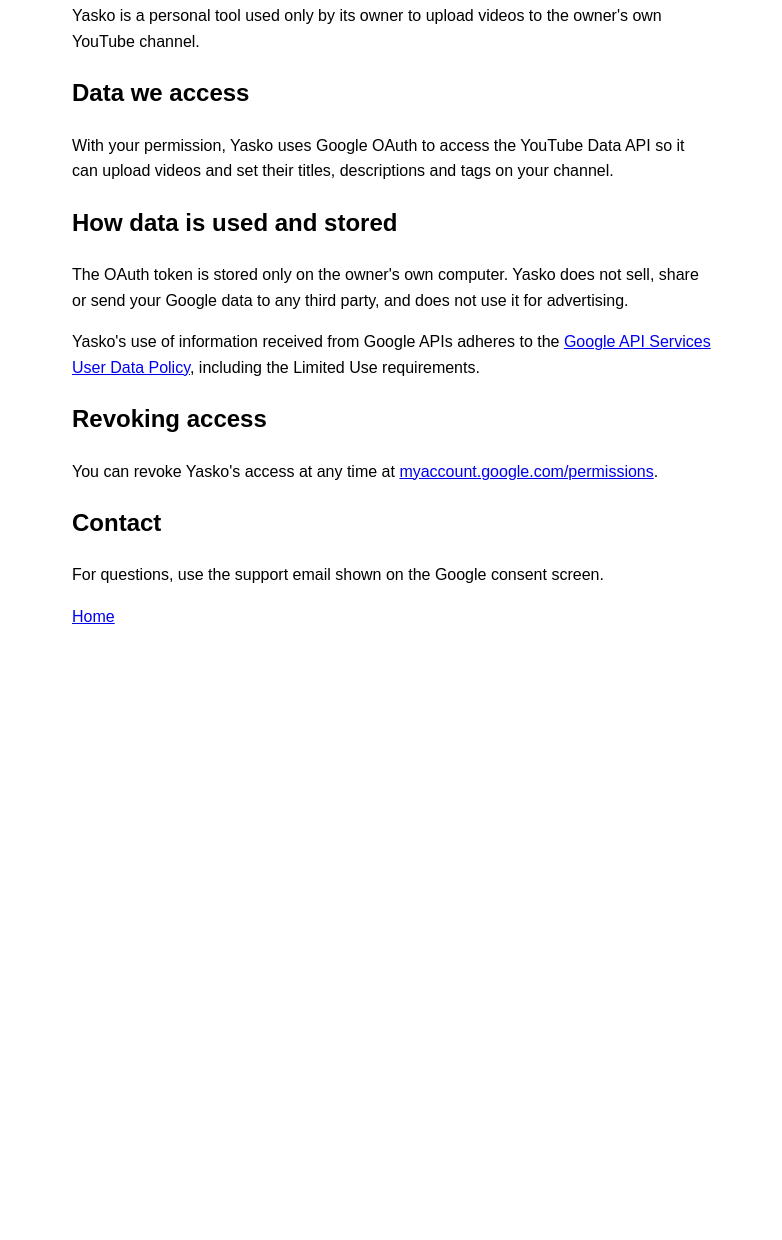
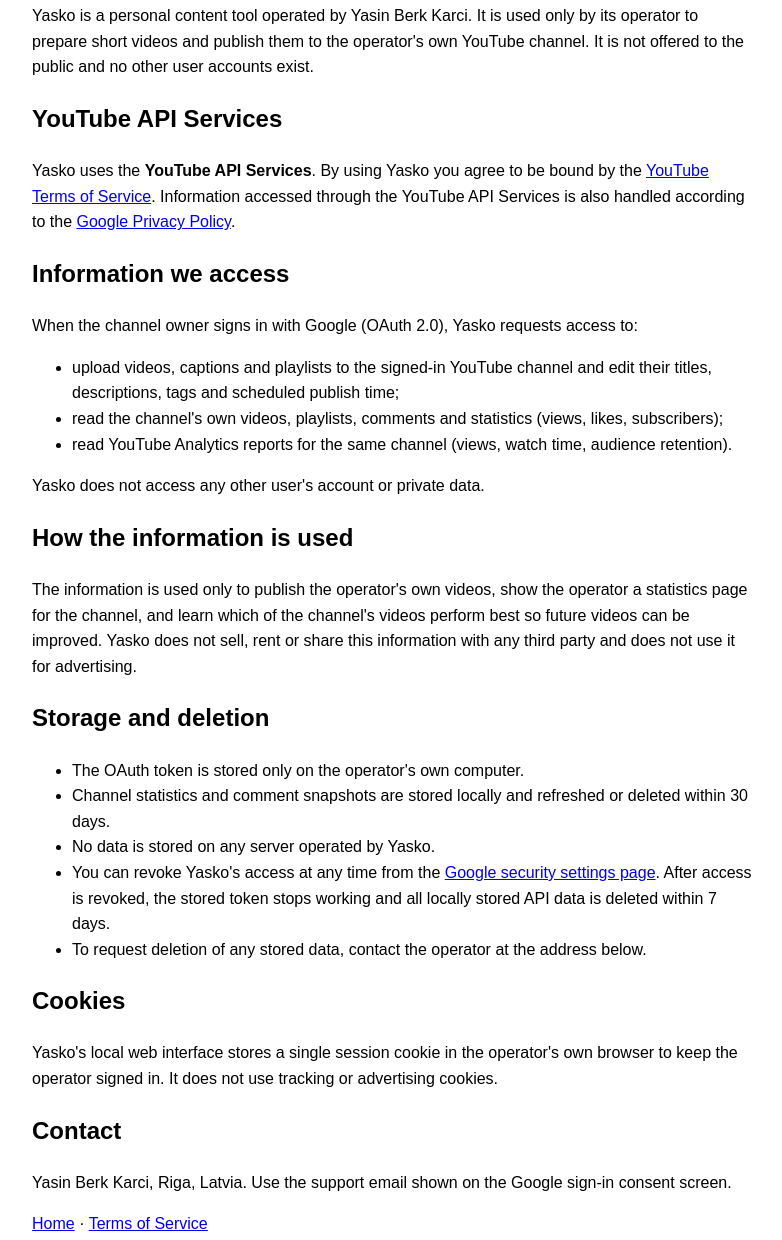
Before and after one commit to YaskoBerk1938/YaskoBerk1938.github.io, a plain HTML site: page privacy.html in a window 1280 px wide. Shown: the part 151-1391 px from the top of the page, without its empty margins (248-1030 px from the left). Before the commit the page ends 821 px from the top, so only its background shows below. Drawn offline with Linux system fonts and the light colour scheme.

Commit message:
Update privacy policy details and formatting

```diff
--- a/privacy.html
+++ b/privacy.html
@@ -5,19 +5,40 @@
 <meta name="viewport" content="width=device-width, initial-scale=1">
 <title>Yasko - Privacy Policy</title>
 </head>
-<body style="font-family:sans-serif;max-width:640px;margin:40px auto;padding:0 16px;line-height:1.6">
+<body style="font-family:sans-serif;max-width:720px;margin:40px auto;padding:0 16px;line-height:1.6">
 <h1>Privacy Policy</h1>
 <p>Last updated: November 14, 2026</p>
-<p>Yasko is a personal tool used only by its owner to upload videos to the owner's own YouTube channel.</p>
-<h2>Data we access</h2>
-<p>With your permission, Yasko uses Google OAuth to access the YouTube Data API so it can upload videos and set their titles, descriptions and tags on your channel.</p>
-<h2>How data is used and stored</h2>
-<p>The OAuth token is stored only on the owner's own computer. Yasko does not sell, share or send your Google data to any third party, and does not use it for advertising.</p>
-<p>Yasko's use of information received from Google APIs adheres to the <a href="https://developers.google.com/terms/api-services-user-data-policy">Google API Services User Data Policy</a>, including the Limited Use requirements.</p>
-<h2>Revoking access</h2>
-<p>You can revoke Yasko's access at any time at <a href="https://myaccount.google.com/permissions">myaccount.google.com/permissions</a>.</p>
+<p>Yasko is a personal content tool operated by Yasin Berk Karci. It is used only by its operator to prepare short videos and publish them to the operator's own YouTube channel. It is not offered to the public and no other user accounts exist.</p>
+
+<h2>YouTube API Services</h2>
+<p>Yasko uses the <b>YouTube API Services</b>. By using Yasko you agree to be bound by the <a href="https://www.youtube.com/t/terms">YouTube Terms of Service</a>. Information accessed through the YouTube API Services is also handled according to the <a href="https://policies.google.com/privacy">Google Privacy Policy</a>.</p>
+
+<h2>Information we access</h2>
+<p>When the channel owner signs in with Google (OAuth 2.0), Yasko requests access to:</p>
+<ul>
+<li>upload videos, captions and playlists to the signed-in YouTube channel and edit their titles, descriptions, tags and scheduled publish time;</li>
+<li>read the channel's own videos, playlists, comments and statistics (views, likes, subscribers);</li>
+<li>read YouTube Analytics reports for the same channel (views, watch time, audience retention).</li>
+</ul>
+<p>Yasko does not access any other user's account or private data.</p>
+
+<h2>How the information is used</h2>
+<p>The information is used only to publish the operator's own videos, show the operator a statistics page for the channel, and learn which of the channel's videos perform best so future videos can be improved. Yasko does not sell, rent or share this information with any third party and does not use it for advertising.</p>
+
+<h2>Storage and deletion</h2>
+<ul>
+<li>The OAuth token is stored only on the operator's own computer.</li>
+<li>Channel statistics and comment snapshots are stored locally and refreshed or deleted within 30 days.</li>
+<li>No data is stored on any server operated by Yasko.</li>
+<li>You can revoke Yasko's access at any time from the <a href="https://security.google.com/settings/security/permissions">Google security settings page</a>. After access is revoked, the stored token stops working and all locally stored API data is deleted within 7 days.</li>
+<li>To request deletion of any stored data, contact the operator at the address below.</li>
+</ul>
+
+<h2>Cookies</h2>
+<p>Yasko's local web interface stores a single session cookie in the operator's own browser to keep the operator signed in. It does not use tracking or advertising cookies.</p>
+
 <h2>Contact</h2>
-<p>For questions, use the support email shown on the Google consent screen.</p>
-<p><a href="index.html">Home</a></p>
+<p>Yasin Berk Karci, Riga, Latvia. Use the support email shown on the Google sign-in consent screen.</p>
+<p><a href="index.html">Home</a> · <a href="terms.html">Terms of Service</a></p>
 </body>
 </html>
```
